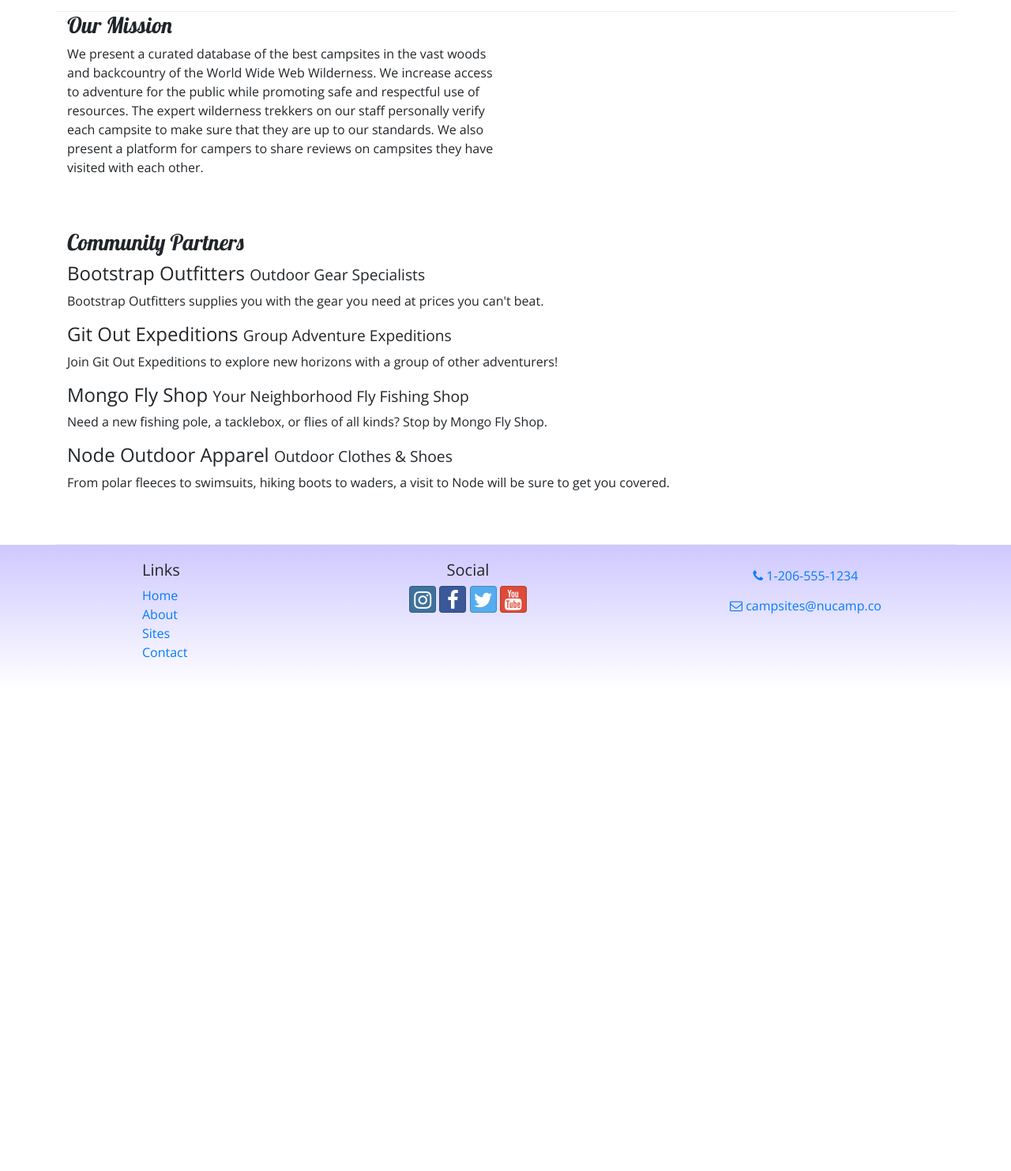
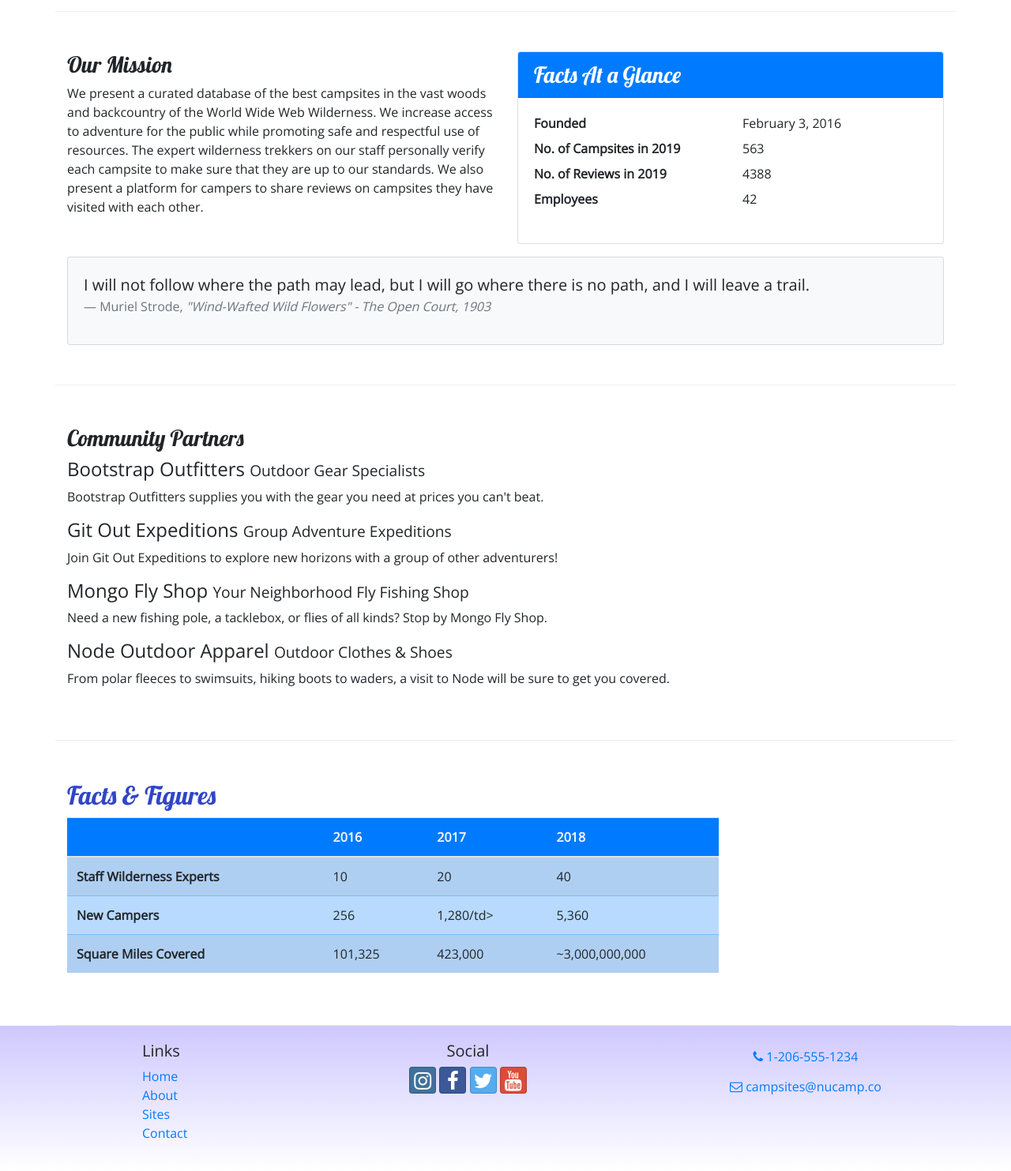
Before and after one commit to matk30/nucampsite, a website: page aboutus.html in a window 1280 px wide. Shown: the part 440-1923 px from the top of the page at 79% size. Before the commit the page ends 1314 px from the top, so only its background shows below. Drawn offline with nearby package versions, Linux system fonts and the light colour scheme.

Commit message:
Tables and Cards

```diff
--- a/aboutus.html
+++ b/aboutus.html
@@ -62,15 +62,42 @@
             </div>
         </div>
 
-        <div class="row">
+        <div class="row row-content">
             <div class="col-sm-6">
                 <h3>Our Mission</h3>
                 <p class="d-none d-sm-block">We present a curated database of the best campsites in the vast woods and
-                    backcountry of the World
-                    Wide Web Wilderness. We increase access to adventure for the public while promoting safe and
-                    respectful use of resources. The expert wilderness trekkers on our staff personally verify each
+                    backcountry of the World Wide Web Wilderness. We increase access to adventure for the public while promoting safe and respectful use of resources. The expert wilderness trekkers on our staff personally verify each
                     campsite to make sure that they are up to our standards. We also present a platform for campers to
                     share reviews on campsites they have visited with each other.</p>
+            </div>
+            <div class="col-sm-6">
+                <div class="card">
+                    <h3 class="card-header bg-primary text-white">Facts At a Glance</h3>
+                    <div class="card-body">
+                        <dl class="row">
+                            <dt class="col-6">Founded</dt>
+                            <dd class="col-6">February 3, 2016</dd>
+                            <dt class="col-6">No. of Campsites in 2019</dt>
+                            <dd class="col-6">563</dd>
+                            <dt class="col-6">No. of Reviews in 2019</dt>
+                            <dd class="col-6">4388</dd>
+                            <dt class="col-6">Employees</dt>
+                            <dd class="col-6">42</dd>
+                        </dl>
+                    </div>
+                </div>
+            </div>
+            <div class="col">
+                <div class="card bg-light mt-3">
+                    <blockquote class="blockquote card-body">
+                        <p class="mb-0">I will not follow where the path may lead, but I will go where there is no path, and I will leave a trail.</p>
+                        <footer class="blockquote-footer">Muriel Strode,
+                            <cite title="Source Title">"Wind-Wafted Wild Flowers" -
+                                The Open Court, 1903
+                            </cite>
+                        </footer>
+                    </blockquote>
+                </div>
             </div>
         </div>
 
@@ -91,9 +118,49 @@
                     will be sure to get you covered.</p>
             </div>
         </div>
+
+        <div class="row row-content">
+            <div class="col-sm-9">
+                <h2>Facts &amp; Figures</h2>
+                <div class="table-responsive">
+                    <table class="table table-striped">
+                        <thead>
+                            <tr class="bg-primary text-light">
+                                <th> </th>
+                                <th>2016</th>
+                                <th>2017</th>
+                                <th>2018</th>
+                            </tr>
+                        </thead>
+                        <tbody class="table-primary">
+                            <tr>
+                                <th>Staff Wilderness Experts</th>
+                                <td>10</td>
+                                <td>20</td>
+                                <td>40</td>
+                            </tr>
+                            <tr>
+                                <th>New Campers</th>
+                                <td>256</td>
+                                <td>1,280/td>
+                                <td>5,360</td>
+                            </tr>
+                            <tr>
+                                <th>Square Miles Covered</th>
+                                <td>101,325</td>
+                                <td>423,000</td>
+                                <td>~3,000,000,000</td>
+                            </tr>
+                        </tbody>
+                    </table>
+                </div>
+            </div>
+        </div>
     </div>
 
-    <footer>
+
+
+    <footer class="site-footer">
         <div class="container">
             <div class="row">
                 <div class="col-4 col-sm-2 offset-1">
--- a/css/styles.css
+++ b/css/styles.css
@@ -14,7 +14,7 @@
     color: #CEC8FF;
 }
 
-footer {
+.site-footer {
     background-image: linear-gradient(#CEC8FF, white);
     padding: 20px 0;
 }
```
Also changed, not shown: contactus.html (+1 -1 lines), index.html (+1 -1 lines).
